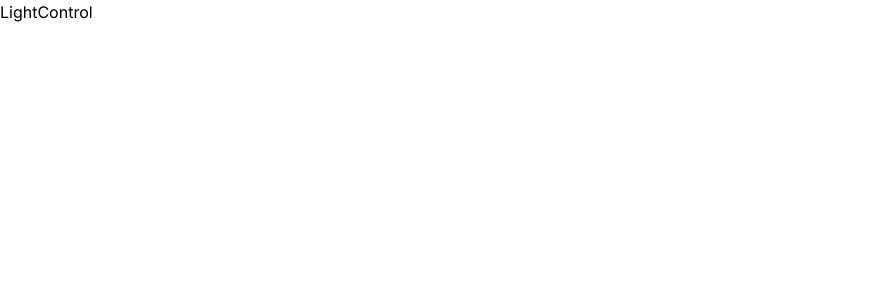
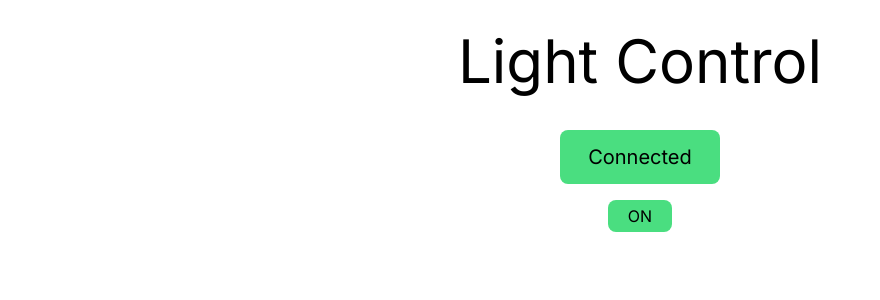
Before and after one commit to FrostyCake47/TechHavenNew, a Next.js app: page /LightControl in a window 1280 px wide. Shown: the top 300 px of the page, without its empty margins (0-880 px from the left). Built offline with nearby package versions, Linux system fonts and the light colour scheme.

Commit message:
ui design

```diff
--- a/app/FanControl/page.tsx
+++ b/app/FanControl/page.tsx
@@ -1,8 +1,30 @@
-import React from 'react'
+'use client';
+import axios from 'axios';
+import { connect } from 'http2'
+import React, { useState } from 'react'
 
 const FanControl = () => {
+  const [connection, setConnection] = useState(false);
+
+  const connect = async () => {
+    try {
+        const response = await axios.post('http://localhost:5000/connect', {
+          comport : "COM3"
+
+        });
+        console.log('Connected:', response.data);
+        setConnection(!connection);
+      } catch (error) {
+        console.error('Error connecting:', error);
+    }
+}
+
   return (
-    <div>FanControl</div>
+    <div className='flex flex-col justify-center items-center'>
+        <p className=' text-[60px] my-4'>Fan Control</p>
+        <button onClick={() => /*connect()*/console.log('mwa')} className={`transition-all duration-300 ease-in-out ${connection ? 'bg-red-400' : 'bg-green-400'} px-7 py-3 hover:px-8 my-2 rounded-lg text-[20px]`}>{connection ? "Connect" : "Connected"}</button>
+
+    </div>
   )
 }
 
--- a/app/LightControl/page.tsx
+++ b/app/LightControl/page.tsx
@@ -1,8 +1,47 @@
-import React from 'react'
+'use client';
+import React, { useState } from 'react'
+import Text from 'next';
+import axios from 'axios';
 
 const LightControl = () => {
+    const [command, setCommand] = useState(false);
+    const [connection, setConnection] = useState(false);
+
+    const connect = async () => {
+        try {
+            const response = await axios.post('http://localhost:5000/connect', {
+              comport : "COM3"
+            });
+            console.log('Connected:', response.data);
+            setConnection(prevConnection => !prevConnection);
+            console.log(connection);
+
+          } catch (error) {
+            console.error('Error connecting:', error);
+        }
+      }
+
+    const sendCommand = async () => {
+        try {
+            const response = await axios.post('http://localhost:5000/sendcommand', {
+              command : command ? "ON" : "OFF"
+            });
+            console.log('Connected:', response.data);
+            setCommand(!command);
+
+          } catch (error) {
+            console.error('Error connecting:', error);
+        }
+    }
+
   return (
-    <div>LightControl</div>
+    <div className='flex flex-col justify-center items-center'>
+        <p className=' text-[60px] my-4'>Light Control</p>
+        <button onClick={() => connect()} className={`transition-all duration-300 ease-in-out ${connection ? 'bg-red-400' : 'bg-green-400'} px-7 py-3 hover:px-8 my-2 rounded-lg text-[20px]`}>{connection ? "Connect" : "Connected"}</button>
+        <button onClick={() => sendCommand()} className={`${command ? 'bg-red-400' : 'bg-green-400'} rounded-lg px-5 py-1 hover:px-6 my-2 mx-1 transition-all duration-300 ease-in-out`} >{command ? "OFF" : "ON"}</button>
+
+    </div>
+
   )
 }
 
--- a/app/page.tsx
+++ b/app/page.tsx
@@ -1,12 +1,30 @@
+'use client';
 import Image from "next/image";
 import Link from "next/link";
 import Navbar from "./components/Navbar";
+import FanControl from "./FanControl/page";
+import LightControl from "./LightControl/page";
+import { useEffect, useState } from "react";
+import axios from "axios";
 
 export default function Home() {
+  const [currentPage, setCurrentPage] = useState(<div className="text-[40px]">Home page</div>);
+
+
+
   return (
     <main className="flex flex-col">
-      <Link href='/LightControl'>Light Control</Link>
-      <Link href='FanControl'>Fan Control</Link>
+      {/*<Link href='/LightControl'>Light Control</Link>
+      <Link href='/FanControl'>Fan Control</Link>*/}
+
+      <div className="flex bg-neutral-800 py-5">
+        <button onClick={() => setCurrentPage(<LightControl/>)} className="text-white">Light Control</button>
+        <button onClick={() => setCurrentPage(<FanControl/>)} className="text-white">Fan Control</button>
+      </div>
+
+      <div>
+        {currentPage}
+      </div>
     </main>
   );
 }
```
Also changed, not shown: package.json (+6 -5 lines), 2 other files (tests, documents, lock files or other folders).
